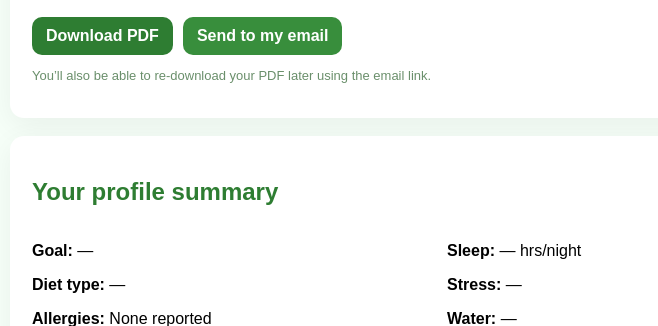
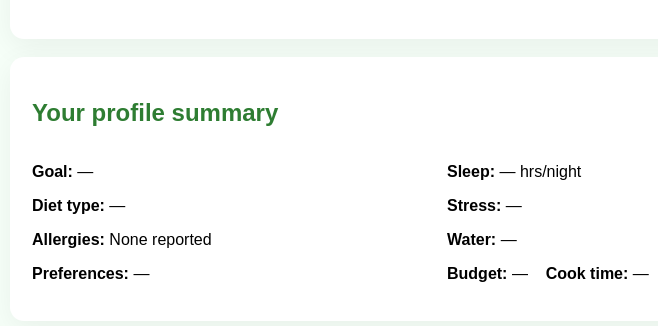
Before and after one commit to sureshadapa11/nutregen-ai, a Flask app: template templates/result.html in a window 1280 px wide. Shown: the part 211-537 px from the top of the page, without its empty margins (200-858 px from the left). Run offline with Flask 3, Linux system fonts and the light colour scheme; the template is opened without the code that fills it, so the values that code supplies are empty.

Commit message:
result.html

```diff
--- a/templates/result.html
+++ b/templates/result.html
@@ -14,10 +14,6 @@
     table{width:100%; border-collapse:collapse;}
     th,td{border:1px solid #e8f1ea; padding:10px; text-align:left;}
     th{background:#eef8f0;}
-    .actions{display:flex; gap:10px; flex-wrap:wrap; margin-top:10px;}
-    .btn{display:inline-block; padding:10px 14px; border-radius:10px; background:#2e7d32; color:#fff; text-decoration:none; font-weight:700;}
-    .btn.secondary{background:#388e3c;}
-    .note{color:#6a8f6b; font-size:13px;}
   </style>
 </head>
 <body>
@@ -27,12 +23,6 @@
       <p><b>Name:</b> {{ name }} &nbsp; | &nbsp; <b>Email:</b> {{ email }}</p>
       <p><b>Activity:</b> {{ activity }}</p>
       <p><b>DNA summary:</b> {{ dna_summary }}</p>
-
-      <div class="actions">
-        <a class="btn" href="/download-pdf?id={{ rid }}">Download PDF</a>
-        <a class="btn secondary" href="/email-plan?id={{ rid }}">Send to my email</a>
-      </div>
-      <p class="note">You’ll also be able to re-download your PDF later using the email link.</p>
     </div>
 
     <div class="card">
```
